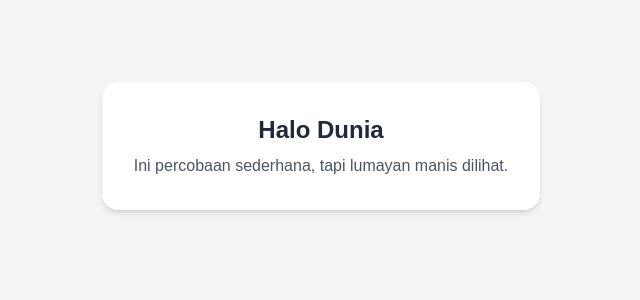
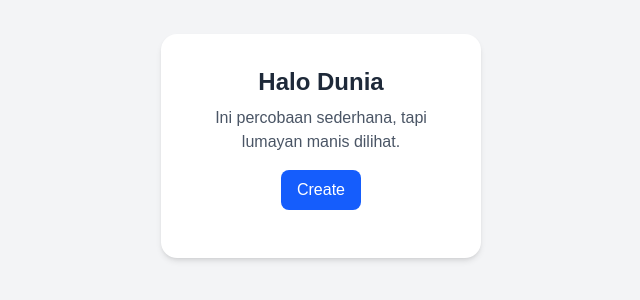
Before and after one commit to azure-crud-pertama/crud-azure-pertama, a Next.js app: page / in a window 1280 px wide. Shown: the part 254-554 px from the top of the page, without its empty margins (319-959 px from the left). Built offline with nearby package versions, Linux system fonts and the light colour scheme.

Commit message:
menambah fitur create + tests

```diff
--- a/package.json
+++ b/package.json
@@ -6,7 +6,8 @@
     "dev": "next dev",
     "build": "next build",
     "start": "next start",
-    "lint": "eslint"
+    "lint": "eslint",
+    "test": "echo \"No tests yet\" && exit 0"
   },
   "dependencies": {
     "react": "19.1.0",
--- a/src/app/page.tsx
+++ b/src/app/page.tsx
@@ -1,11 +1,37 @@
+'use client';
+
+import { useState } from 'react';
+
 export default function Home() {
+  const [items, setItems] = useState<string[]>([]);
+
+  const handleCreate = () => {
+    const newItem = `Item ${items.length + 1}`;
+    setItems([...items, newItem]);
+  };
+
   return (
     <main className="flex min-h-screen items-center justify-center bg-gray-100">
-      <div className="p-8 rounded-2xl bg-white shadow-md text-center">
-        <h1 className="text-2xl font-semibold text-gray-800 mb-2">
-          Halo Dunia
-        </h1>
-        <p className="text-gray-600">Ini percobaan sederhana, tapi lumayan manis dilihat.</p>
+      <div className="p-8 rounded-2xl bg-white shadow-md text-center w-80">
+        <h1 className="text-2xl font-semibold text-gray-800 mb-2">Halo Dunia</h1>
+        <p className="text-gray-600 mb-4">
+          Ini percobaan sederhana, tapi lumayan manis dilihat.
+        </p>
+
+        <button
+          onClick={handleCreate}
+          className="px-4 py-2 bg-blue-600 text-white rounded-lg hover:bg-blue-700 transition mb-4"
+        >
+          Create
+        </button>
+
+        <ul className="text-left text-gray-700 space-y-1">
+          {items.map((item, i) => (
+            <li key={i} className="border-b pb-1">
+              {item}
+            </li>
+          ))}
+        </ul>
       </div>
     </main>
   );
```
